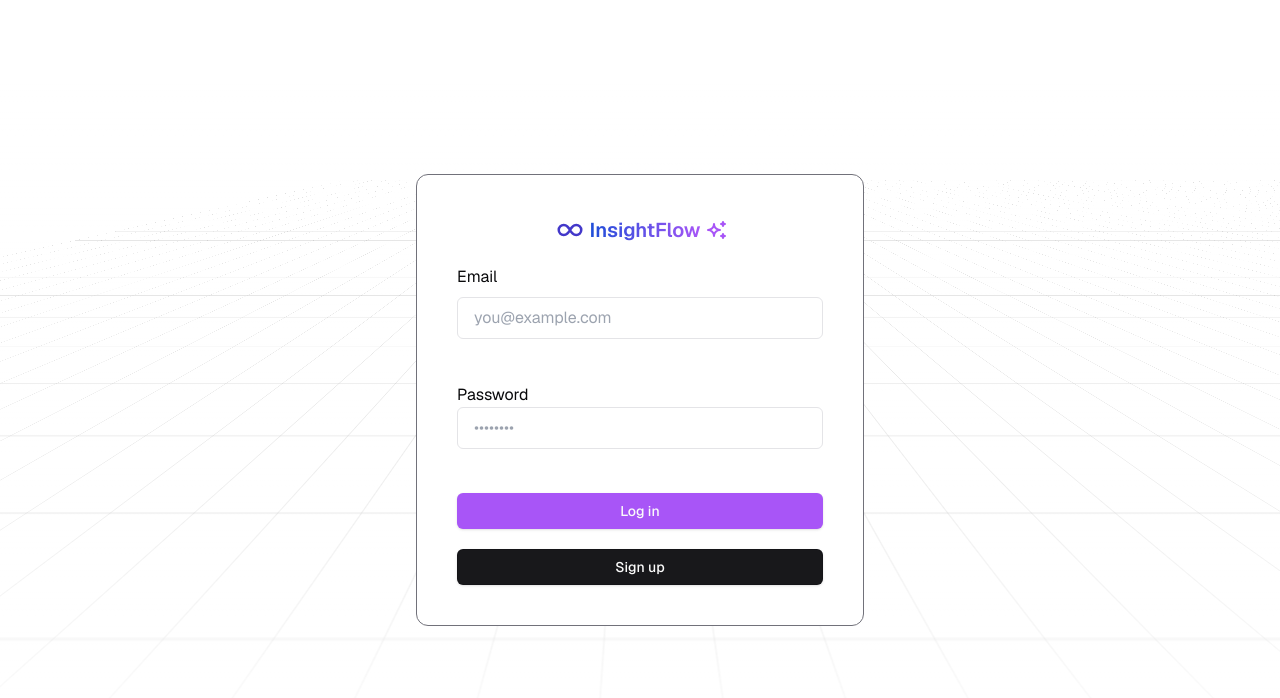
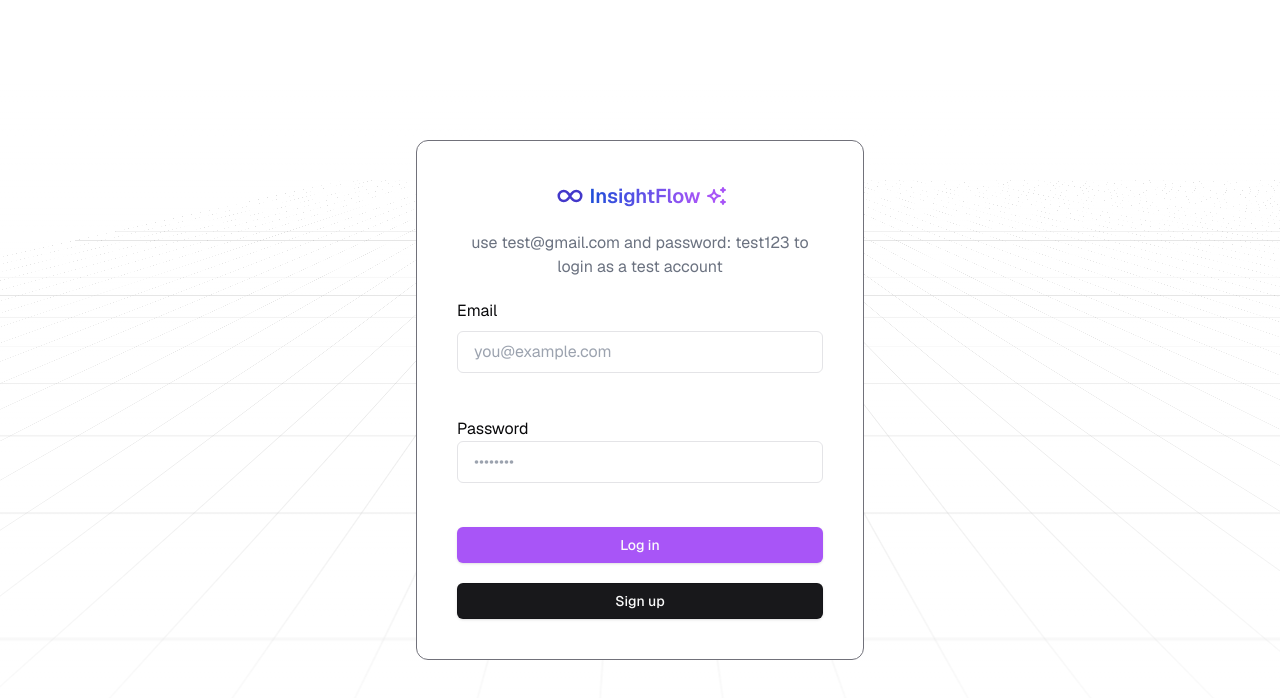
Before and after one commit to ITU-0327/InsightFlow, a Next.js app in the folder web/: page /login in a window 1280 px wide. Shown: the top 698 px of the page. Built offline with nearby package versions, Linux system fonts and the light colour scheme.

Commit message:
test acc creds

```diff
--- a/web/app/login/page.tsx
+++ b/web/app/login/page.tsx
@@ -14,6 +14,9 @@ const Login = ({ searchParams }: { searchParams: { message: string } }) => {
       <RetroGrid />
       <div className="z-10 bg-white flex flex-col border border-solid border-spacing-2 border-zinc-500 p-10 rounded-xl gap-5 w-full max-w-md items-center">
         <Logo />
+        <p className="text-gray-500 text-center">
+          use test@gmail.com and password: test123 to login as a test account
+        </p>
         <LoginForm />
       </div>
       {searchParams?.message && (
```
